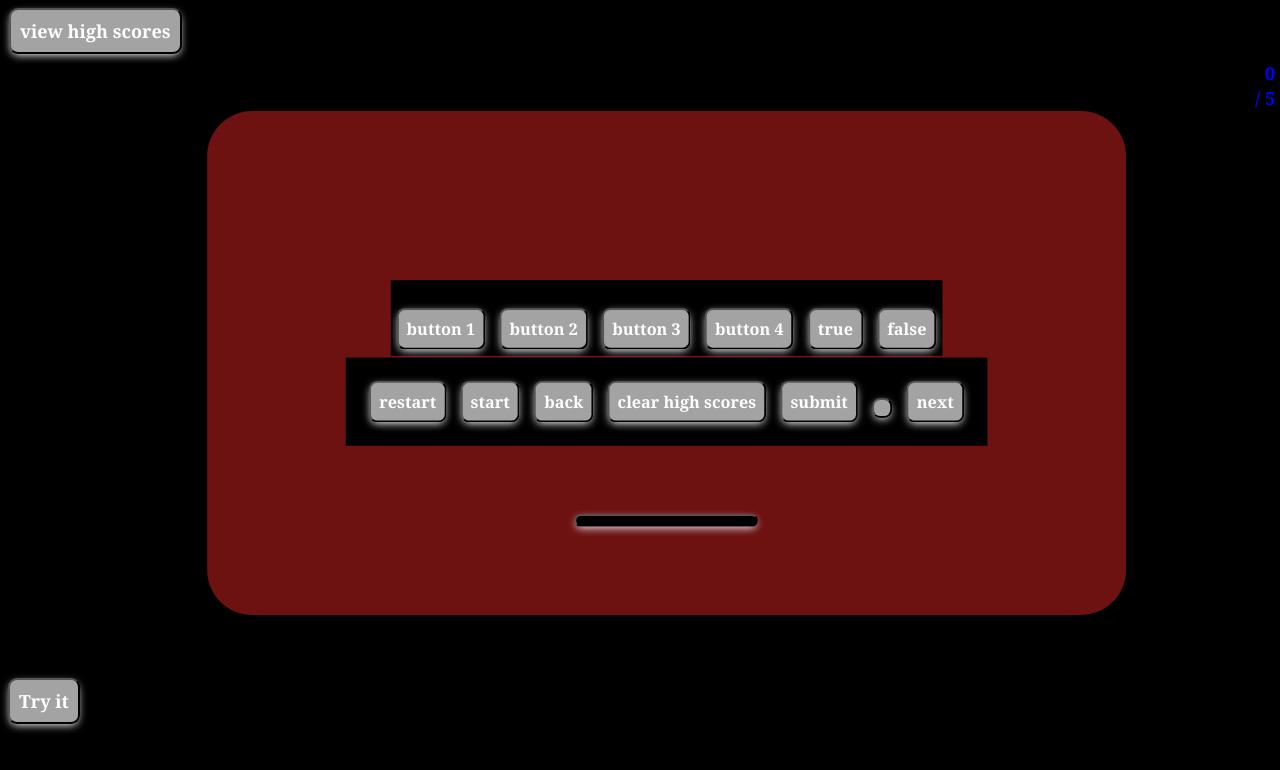
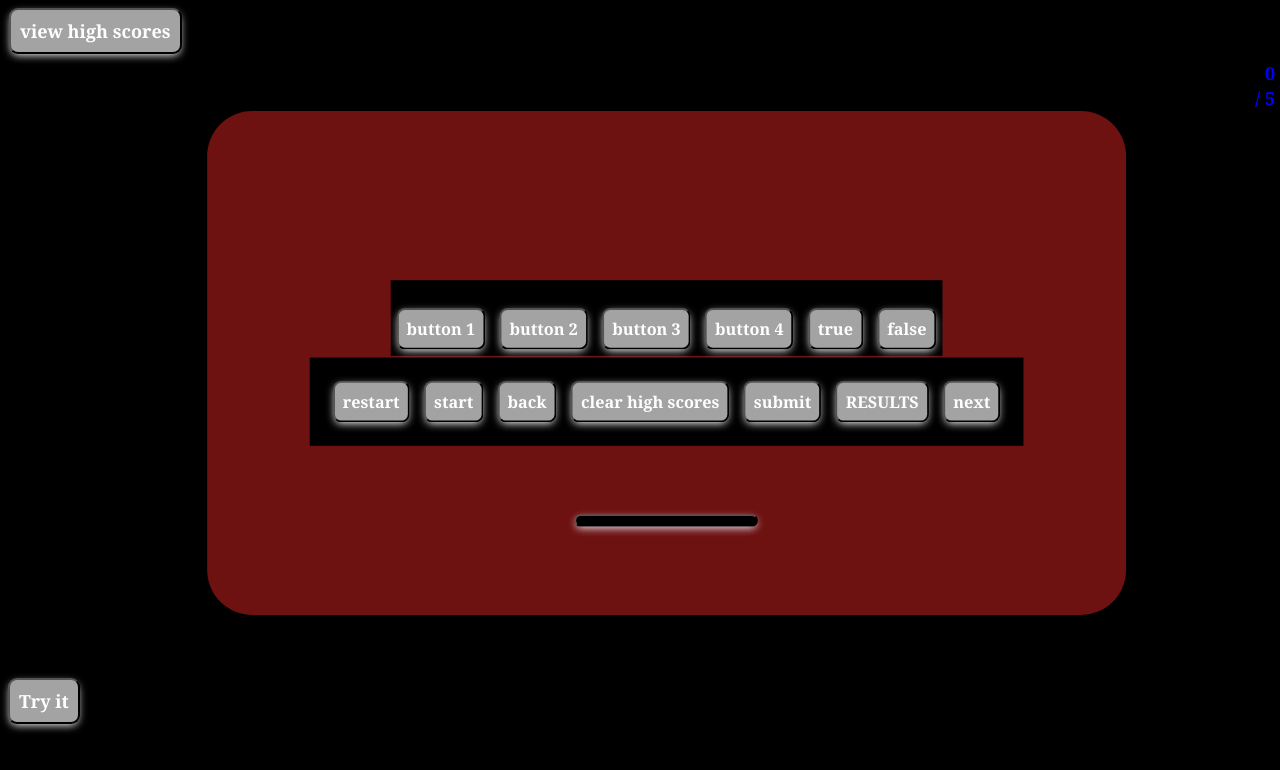
Before and after one commit to fordefam12/code-quiz, a plain HTML site: page index.html in a window 1280 px wide. Drawn offline with Linux system fonts and the light colour scheme.

Commit message:
timer setup #2

```diff
--- a/index.html
+++ b/index.html
@@ -42,7 +42,7 @@
         <button class="message"></button>
         <button class="clear-highscores" id="clear">clear high scores</button>
         <button class="submit" id="view">submit</button>
-        <button class="result"></button>
+        <button class="result">RESULTS</button>
         <button class="nxtButton">next</button>
       </section>
     </main>
--- a/script.js
+++ b/script.js
@@ -44,7 +44,7 @@ var questions = [
     correctAnswers: 1,
   },
 ];
-
+var countDownDate =
 
   const restartButton = document.getElementById("start-over");
   const clearHighSCores = document.getElementById("clear-highscores");
```
